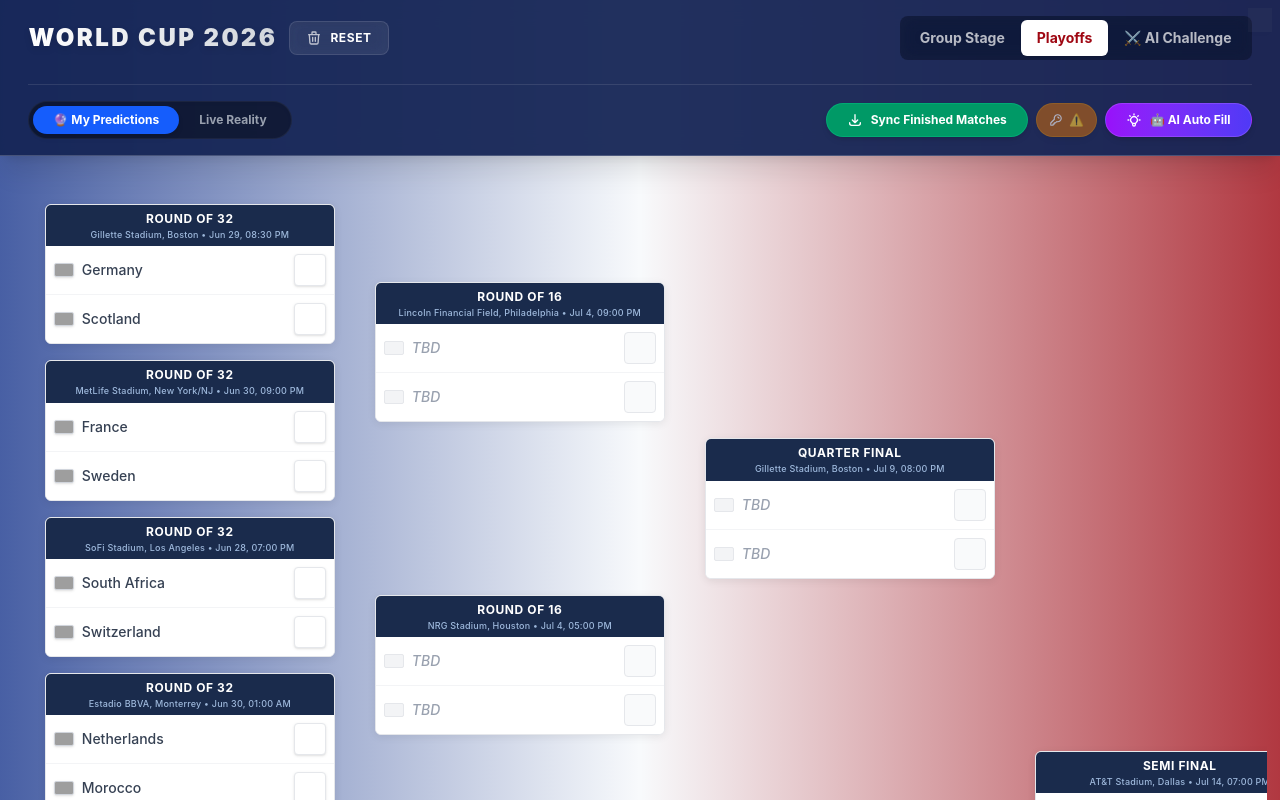
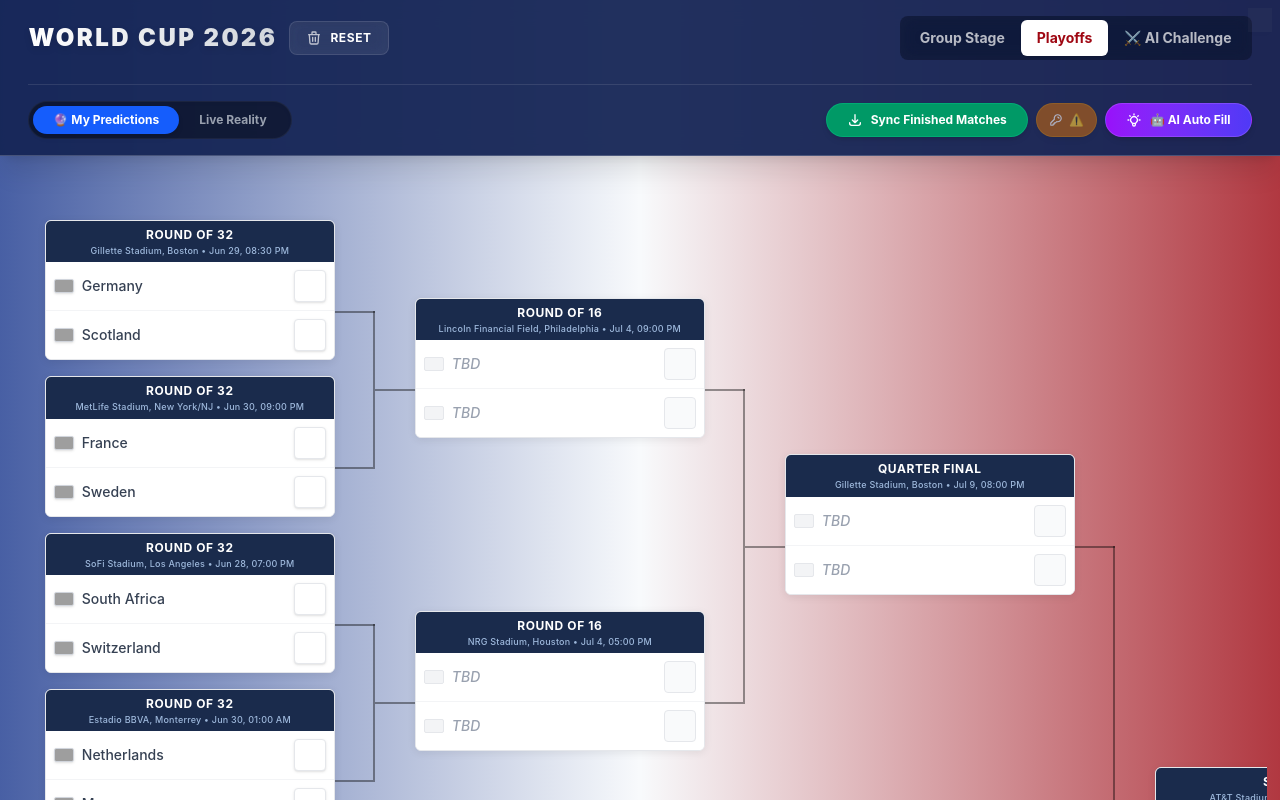
Before and after one commit to AvishayC88/world-cup-builder, a React (Vite) app in the folder Client/: page / in a window 1280 px wide. Both pictures are taken after a click on the button "Playoffs". Shown: the top 800 px of the page. Built offline with nearby package versions, Linux system fonts and the light colour scheme; grey boxes are pictures that could not be loaded.

Commit message:
feat: implement recursive PlayoffBracket component with dynamic connecting lines

```diff
--- a/Client/src/components/Playoffs/PlayoffBracket.tsx
+++ b/Client/src/components/Playoffs/PlayoffBracket.tsx
@@ -1,20 +1,11 @@
 import React from 'react';
 import { BracketMatch } from './BracketMatch';
 
-// A recursive component that physically builds the bracket as a tree of flexbox containers.
-// This GUARANTEES that every parent match is perfectly vertically centered relative to its two children.
-const BracketNode: React.FC<{ matchNumber: number, roundLevel: number }> = ({ matchNumber, roundLevel }) => {
-  // Base case: Round of 32 (Leaf nodes)
-  if (roundLevel === 1) {
-    return (
-      <div className="w-[290px]">
-        <BracketMatch matchNumber={matchNumber} label="Round of 32" />
-      </div>
-    );
-  }
-
-  // Determine children and label based on round level
-  let child1 = 0, child2 = 0, label = "";
+// The recursive node automatically draws the connecting lines.
+// Because it uses absolute positioning anchored to the flexbox flow,
+// the lines mathematically guarantee perfect T-junctions connecting the teams.
+const BracketNode: React.FC<{ matchNumber: number, roundLevel: number, position?: 'top' | 'bottom' | 'root' }> = ({ matchNumber, roundLevel, position = 'root' }) => {
+  let child1 = 0, child2 = 0, label = "Round of 32";
   if (roundLevel === 2) {
     child1 = (matchNumber - 17) * 2 + 1;
     child2 = (matchNumber - 17) * 2 + 2;
@@ -30,27 +21,55 @@ const BracketNode: React.FC<{ matchNumber: number, roundLevel: number }> = ({ ma
   }
 
   return (
-    <div className="flex flex-row items-center gap-10">
-      {/* Left side: The two feeder matches stacked vertically */}
+    <div className="flex flex-row items-stretch">
+
+      {/* 1. Left Side: Children Subtrees */}
+      {roundLevel > 1 && (
         <div className="flex flex-col gap-4">
-        <BracketNode matchNumber={child1} roundLevel={roundLevel - 1} />
-        <BracketNode matchNumber={child2} roundLevel={roundLevel - 1} />
+          <BracketNode matchNumber={child1} roundLevel={roundLevel - 1} position="top" />
+          <BracketNode matchNumber={child2} roundLevel={roundLevel - 1} position="bottom" />
+        </div>
+      )}
+
+      {/* 2. Incoming Line (connecting children's vertical line to this match) */}
+      {roundLevel > 1 && (
+        <div className="w-10 relative">
+          <div className="absolute top-[calc(50%+21px)] left-0 right-0 h-[2px] bg-black/40" />
+        </div>
+      )}
+
+      {/* 3. The Match Box */}
+      <div className="w-[290px] flex items-center relative z-10">
+        <BracketMatch matchNumber={matchNumber} label={label} />
       </div>
 
-      {/* Right side: The current match, automatically centered vertically by items-center */}
-      <div className="w-[290px]">
-        <BracketMatch matchNumber={matchNumber} label={label} />
+      {/* 4. Outgoing Lines (connecting this match to the parent's incoming line) */}
+      {position !== 'root' && (
+        <div className="w-10 relative">
+          {/* Horizontal line leaving the box from exactly the team separator */}
+          <div className="absolute top-[calc(50%+21px)] left-0 right-0 h-[2px] bg-black/40" />
+
+          {/* Vertical lines connecting the top/bottom boxes.
+              The math constants (-29px and 13px) are exactly calculated based on
+              the 16px gap and the 21px separator offset to meet flawlessly in the middle. */}
+          {position === 'top' && (
+            <div className="absolute top-[calc(50%+21px)] right-0 bottom-[-29px] w-[2px] bg-black/40" />
+          )}
+          {position === 'bottom' && (
+            <div className="absolute top-[13px] right-0 bottom-[calc(50%-21px)] w-[2px] bg-black/40" />
+          )}
         </div>
+      )}
+
     </div>
   );
 };
 
 export const PlayoffBracket: React.FC = () => {
   return (
-    // Outer container: hides everything overflowing and sets up relative positioning
     <div className="w-full h-full relative overflow-hidden flex flex-col bg-transparent">
 
-      {/* Injecting Custom Scrollbar CSS directly. */}
+      {/* Custom Scrollbar CSS */}
       <style dangerouslySetInnerHTML={{__html: `
         .bracket-scroll::-webkit-scrollbar {
           height: 8px;
@@ -69,23 +88,29 @@ export const PlayoffBracket: React.FC = () => {
         }
       `}} />
 
-      {/* The Scrollable Area */}
-      <div className="flex-1 w-full h-full overflow-auto bracket-scroll pb-6">
+      <div className="flex-1 w-full h-full overflow-auto bracket-scroll pb-6 pt-12">
 
-        {/* The Bracket Container */}
-        <div className="min-w-max h-max mx-auto flex flex-row items-center justify-start gap-12 p-8">
+        {/* The top-level flex layout */}
+        <div className="min-w-max h-max mx-auto flex flex-row items-center justify-start gap-0 px-8">
 
-          {/* Left Side: The entire bracket tree (Matches 1-30).
-              We combine the two Semi Finals (29 and 30) here. */}
+          {/* Left Side: The complete recursive bracket tree */}
           <div className="flex flex-col gap-4">
-            <BracketNode matchNumber={29} roundLevel={4} />
-            <BracketNode matchNumber={30} roundLevel={4} />
+            <BracketNode matchNumber={29} roundLevel={4} position="top" />
+            <BracketNode matchNumber={30} roundLevel={4} position="bottom" />
           </div>
 
-          {/* Right Side: The Final and 3rd Place Match */}
-          <div className="flex flex-col justify-center items-center px-4 w-[350px]">
+          {/* Right Side: Final & 3rd Place */}
+          <div className="flex flex-row items-stretch">
 
-            <div className="mb-4 drop-shadow-2xl hover:scale-105 transition-transform duration-500">
+            {/* Incoming line specifically for the Final */}
+            <div className="w-12 relative">
+              {/* Scaled final box slightly offsets the visual center, so we use +24px */}
+              <div className="absolute top-[calc(50%+24px)] left-0 right-0 h-[2px] bg-black/40" />
+            </div>
+
+            <div className="relative flex justify-center w-[350px]">
+
+              <div className="absolute bottom-full mb-6 drop-shadow-2xl hover:scale-105 transition-transform duration-500 z-20">
                 <img
                   src="/trophy.png"
                   alt="FIFA World Cup Trophy"
@@ -93,19 +118,19 @@ export const PlayoffBracket: React.FC = () => {
                 />
               </div>
 
-            <div className="relative w-full flex justify-center mt-2">
               <div className="absolute -top-10 z-20 text-center text-yellow-400 font-black text-2xl uppercase tracking-widest drop-shadow-[0_2px_2px_rgba(0,0,0,0.8)]">
                 Final
               </div>
+
               <div className="ring-4 ring-yellow-400 rounded-md shadow-[0_0_40px_rgba(255,215,0,0.4)] scale-[1.15] z-10 bg-white w-[290px]">
                 <BracketMatch matchNumber={32} label="World Cup Final" />
               </div>
-            </div>
 
-            <div className="mt-16 opacity-95 w-[290px]">
+              <div className="absolute top-full mt-16 opacity-95 w-[290px]">
                 <BracketMatch matchNumber={31} label="Third Place Play-off" />
               </div>
 
+            </div>
           </div>
 
         </div>
```
Lines whose indentation alone changed are shown as unchanged.
